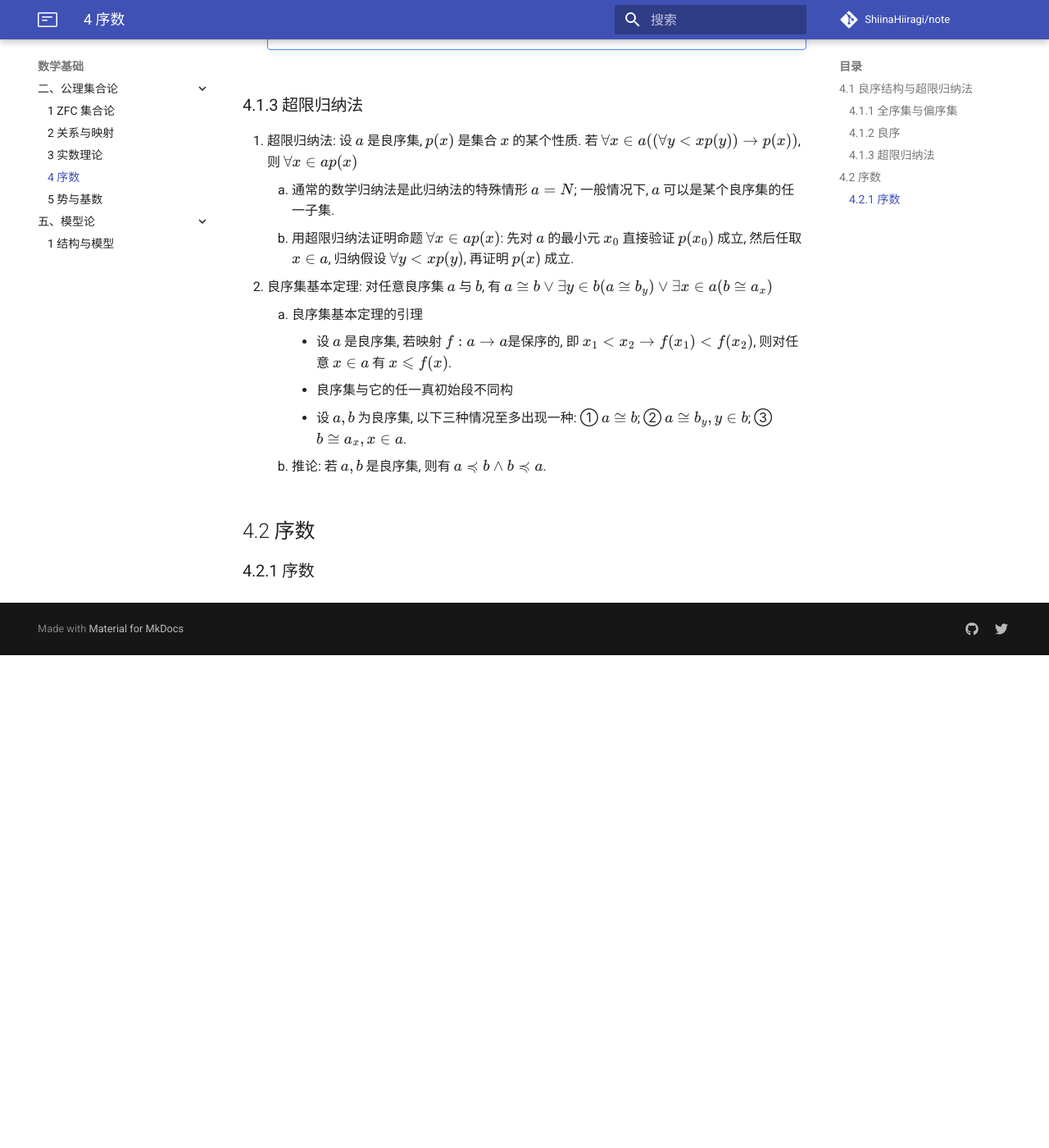
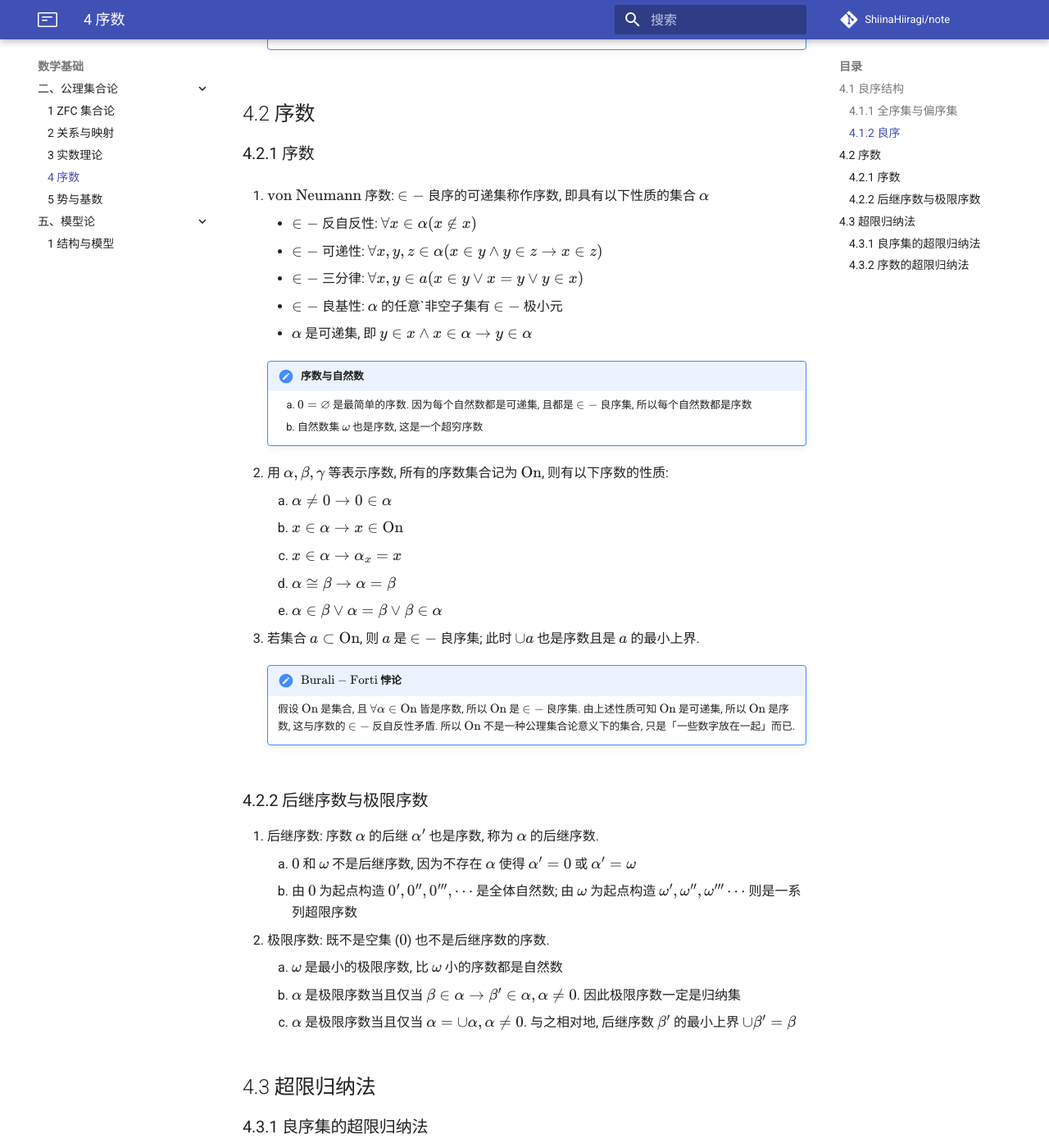
Before and after one commit to ShiinaHiiragi/note, an MkDocs documentation site: the page built from docs/foundation/set/ordinal.md, in a window 1280 px wide and 1400 px high, scrolled down 1719 px. Shown: the whole window at 82% size. Built offline with MkDocs 1.6.1 and Material for MkDocs 9.7.7, drawn with Linux system fonts in a browser that asks for light colours; comment, search, counter and statistics services are not loaded; before the commit the page ends 2518 px from its top, so only the background shows below that; some of the changed text lies outside the part shown.

Commit message:
primary of ordinal

```diff
--- a/docs/foundation/set/ordinal.md
+++ b/docs/foundation/set/ordinal.md
@@ -40,8 +40,42 @@
 
         **命题**: 设 $A=\{a_i|i\in I\}, B=\{b_i|i\in I\}$, 其中指标集 $I$ 时良序集且 $b_i=a_i-\bigcup_{j<i}a_j$, 那么 $B$ 是 $A$ 的不交族
 
-### 4.1.3 超限归纳法
-1. 超限归纳法: 设 $a$ 是良序集, $p(x)$ 是集合 $x$ 的某个性质. 若 $\forall x\in a((\forall y<xp(y))\to p(x))$, 则 $\forall x\in ap(x)$
+## 4.2 序数
+### 4.2.1 序数
+1. $\mathrm{von\ Neumann}$ 序数: $\in -$ 良序的可递集称作序数, 即具有以下性质的集合 $\alpha$
+    - $\in -$ 反自反性: $\forall x\in \alpha (x\notin x)$
+    - $\in -$ 可递性: $\forall x,y,z\in \alpha(x\in y\wedge y\in z\to x\in z)$
+    - $\in -$ 三分律: $\forall x,y\in a(x\in y\vee x=y\vee y\in x)$
+    - $\in -$ 良基性: $\alpha$ 的任意`非空子集有 $\in -$ 极小元
+    - $\alpha$ 是可递集, 即 $y\in x\wedge x\in \alpha \to y\in \alpha$
+
+    !!! note "序数与自然数"
+        1. $0=\varnothing$ 是最简单的序数. 因为每个自然数都是可递集, 且都是 $\in -$ 良序集, 所以每个自然数都是序数
+        2. 自然数集 $\omega$ 也是序数, 这是一个超穷序数
+
+2. 用 $\alpha ,\beta ,\gamma$ 等表示序数, 所有的序数集合记为 $\mathrm{On}$, 则有以下序数的性质:
+    1. $\alpha \neq 0\to 0\in \alpha$
+    2. $x\in \alpha \to x\in \mathrm{On}$
+    3. $x\in \alpha \to \alpha _x=x$
+    4. $\alpha \cong \beta \to \alpha =\beta$
+    5. $\alpha \in \beta \vee \alpha =\beta \vee \beta \in \alpha$
+3. 若集合 $a\subset \mathrm{On}$, 则 $a$ 是 $\in -$ 良序集; 此时 $\cup a$ 也是序数且是 $a$ 的最小上界.
+
+    !!! note "$\mathrm{Burali-Forti}$ 悖论"
+        假设 $\mathrm{On}$ 是集合, 且 $\forall \alpha \in \mathrm{On}$ 皆是序数, 所以 $\mathrm{On}$ 是 $\in -$ 良序集. 由上述性质可知 $\mathrm{On}$ 是可递集, 所以 $\mathrm{On}$ 是序数, 这与序数的 $\in -$ 反自反性矛盾. 所以 $\mathrm{On}$ 不是一种公理集合论意义下的集合, 只是「一些数字放在一起」而已.
+
+### 4.2.2 后继序数与极限序数
+1. 后继序数: 序数 $\alpha$ 的后继 $\alpha '$ 也是序数, 称为 $\alpha$ 的后继序数.
+    1. $0$ 和 $\omega$ 不是后继序数, 因为不存在 $\alpha$ 使得 $\alpha'=0$ 或 $\alpha '=\omega$
+    2. 由 $0$ 为起点构造 $0',0'',0''',\cdots$ 是全体自然数; 由 $\omega$ 为起点构造 $\omega',\omega'',\omega'''\cdots$ 则是一系列超限序数
+2. 极限序数: 既不是空集 ($0$) 也不是后继序数的序数.
+    1. $\omega$ 是最小的极限序数, 比 $\omega$ 小的序数都是自然数
+    2. $\alpha$ 是极限序数当且仅当 $\beta \in \alpha \to \beta '\in \alpha ,\alpha \neq 0$. 因此极限序数一定是归纳集
+    3. $\alpha$ 是极限序数当且仅当 $\alpha =\cup \alpha ,\alpha \neq 0$. 与之相对地, 后继序数 $\beta'$ 的最小上界 $\cup \beta '=\beta$
+
+## 4.3 超限归纳法
+### 4.3.1 良序集的超限归纳法
+1. 设 $a$ 是良序集, $p(x)$ 是集合 $x$ 的某个性质. 若 $\forall x\in a((\forall y<xp(y))\to p(x))$, 则 $\forall x\in ap(x)$
     1. 通常的数学归纳法是此归纳法的特殊情形 $a=N$; 一般情况下, $a$ 可以是某个良序集的任一子集.
     2. 用超限归纳法证明命题 $\forall x\in ap(x)$: 先对 $a$ 的最小元 $x_0$ 直接验证 $p(x_0)$ 成立, 然后任取 $x\in a$, 归纳假设 $\forall y<xp(y)$, 再证明 $p(x)$ 成立.
 2. 良序集基本定理: 对任意良序集 $a$ 与 $b$, 有 $a\cong b\vee \exists y\in b(a\cong b_y)\vee \exists x\in a(b\cong a_x)$
@@ -51,5 +85,4 @@
         - 设 $a,b$ 为良序集, 以下三种情况至多出现一种: ① $a\cong b$; ② $a\cong b_y, y\in b$; ③ $b\cong a_x, x\in a$.
     2. 推论: 若 $a,b$ 是良序集, 则有 $a\preccurlyeq b\wedge b\preccurlyeq a$.
 
-## 4.2 序数
-### 4.2.1 序数
+### 4.3.2 序数的超限归纳法
```
Also changed, not shown: other parts of docs/foundation/set/ordinal.md (+1 -1 lines), docs/license.md (+5 -1 lines).
